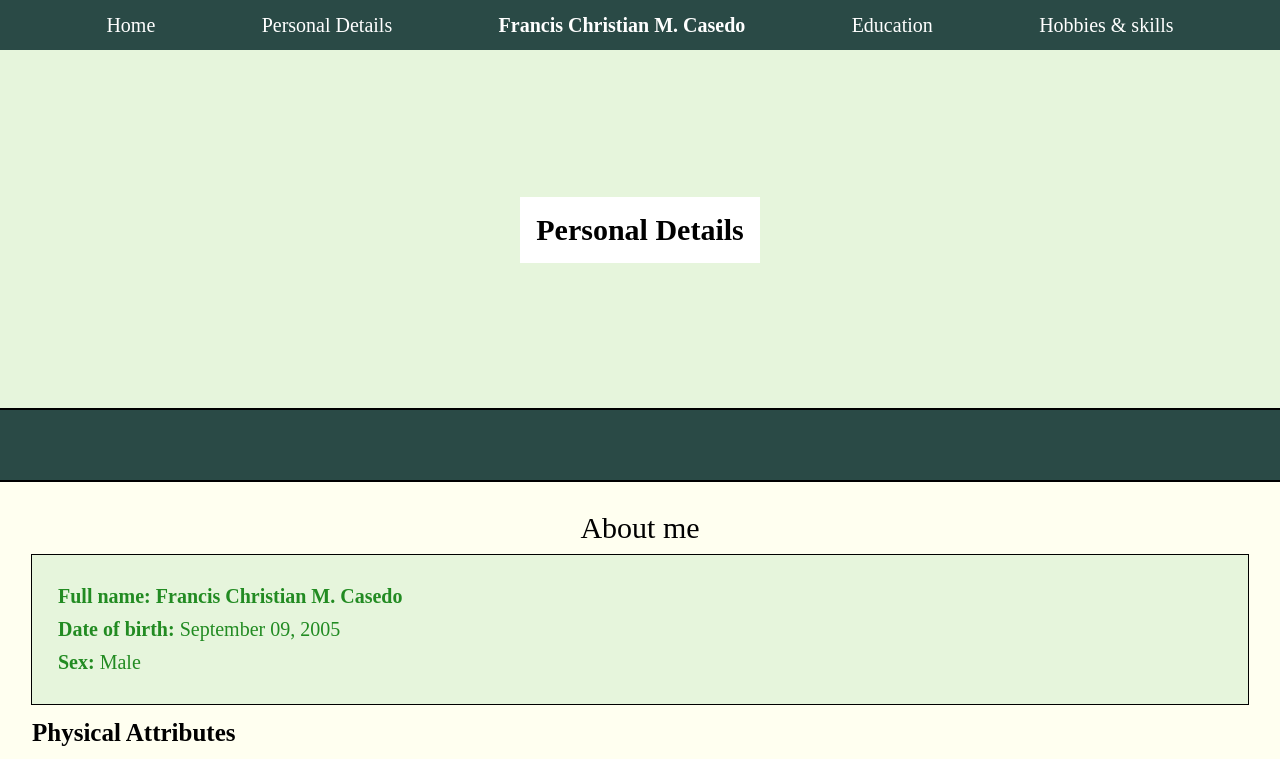
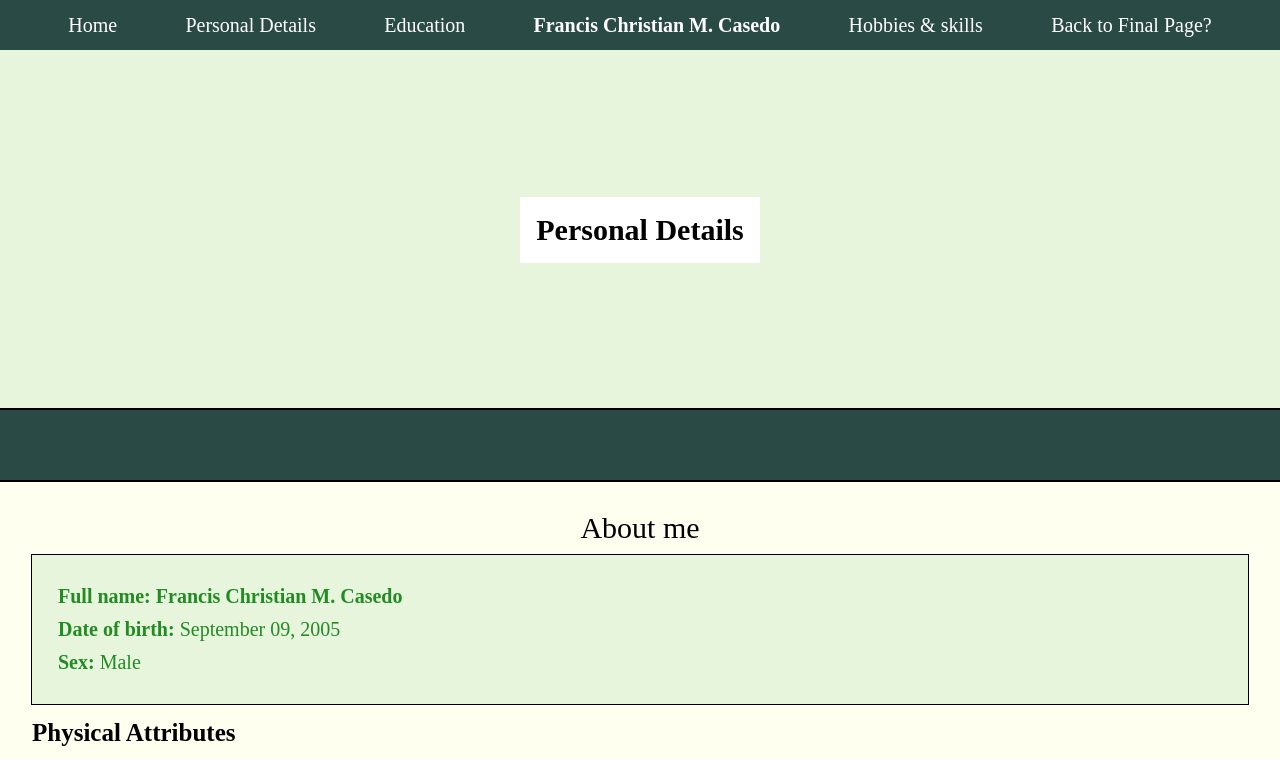
Before and after one commit to FrancisCasedo/WD-Seatwork-2, a plain HTML site: page pages/page1/index.html in a window 1280 px wide. Shown: the top 759 px of the page. Drawn offline with Linux system fonts and the light colour scheme.

Commit message:
feat(pages): Added buttons that go to the final Project

```diff
--- a/pages/page1/index.html
+++ b/pages/page1/index.html
@@ -16,13 +16,16 @@
                 <a href="../page1/index.html">
                     <p>Personal Details</p>
                 </a href="../page1/index.html">
-                <h1>Francis Christian M. Casedo</h1>
                 <a href="../page2/index.html">
                     <p>Education</p>
                 </a href="../page2/index.html">
+                <h1>Francis Christian M. Casedo</h1>
                 <a href="../page3/index.html">
                     <p>Hobbies & skills</p>
                 </a href="../page3/index.html">
+                <a href="https://franciscasedo.github.io/WD-Final-Project/pages/Project/index.html">
+                    <p>Back to Final Page?</p>
+                </a>
             </nav>
         </header>
 
```
Also changed, not shown: index.html (+3 -0 lines), pages/page2/index.html (+4 -1 lines), pages/page3/index.html (+4 -1 lines), 1 other file.
